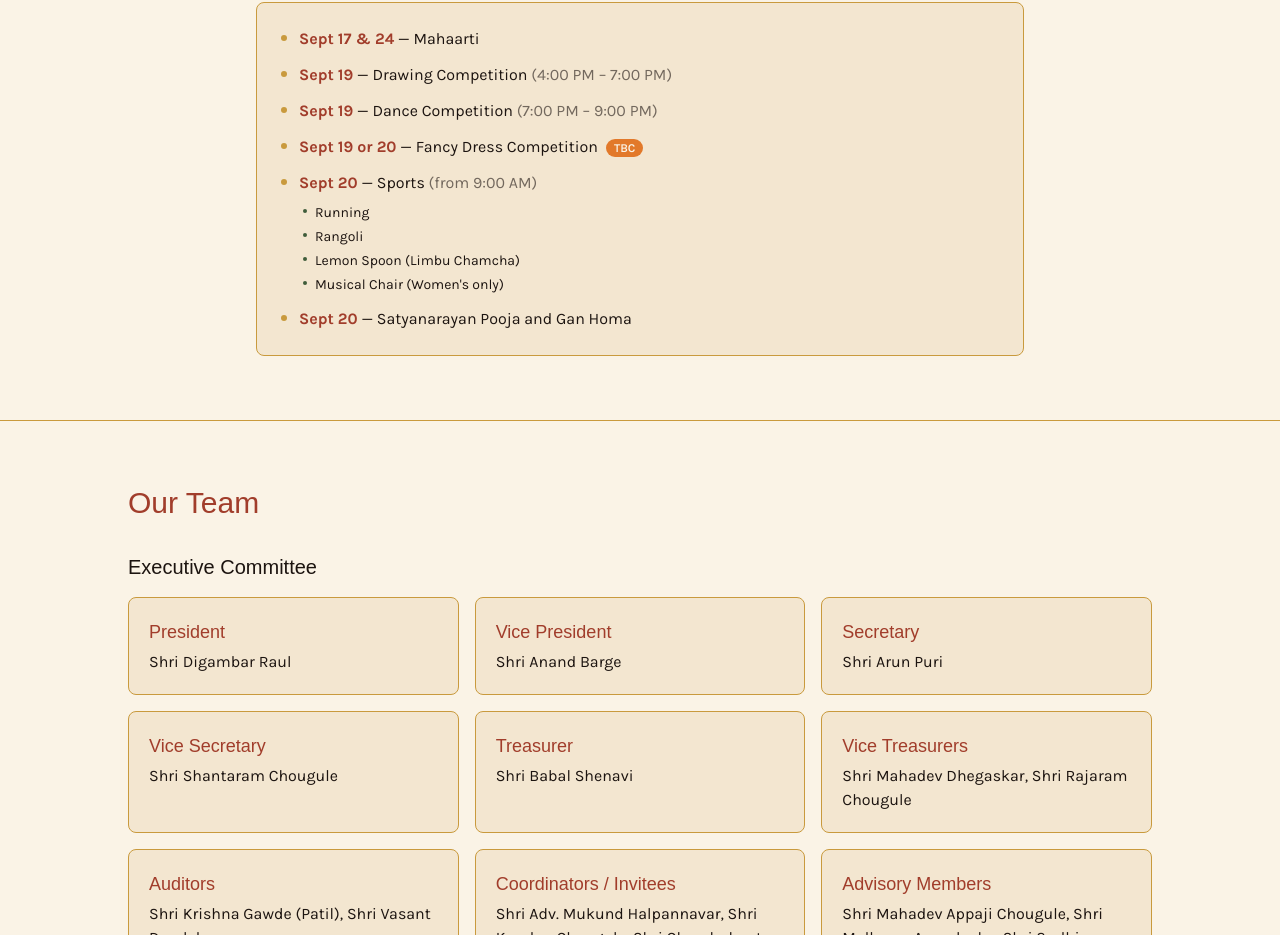
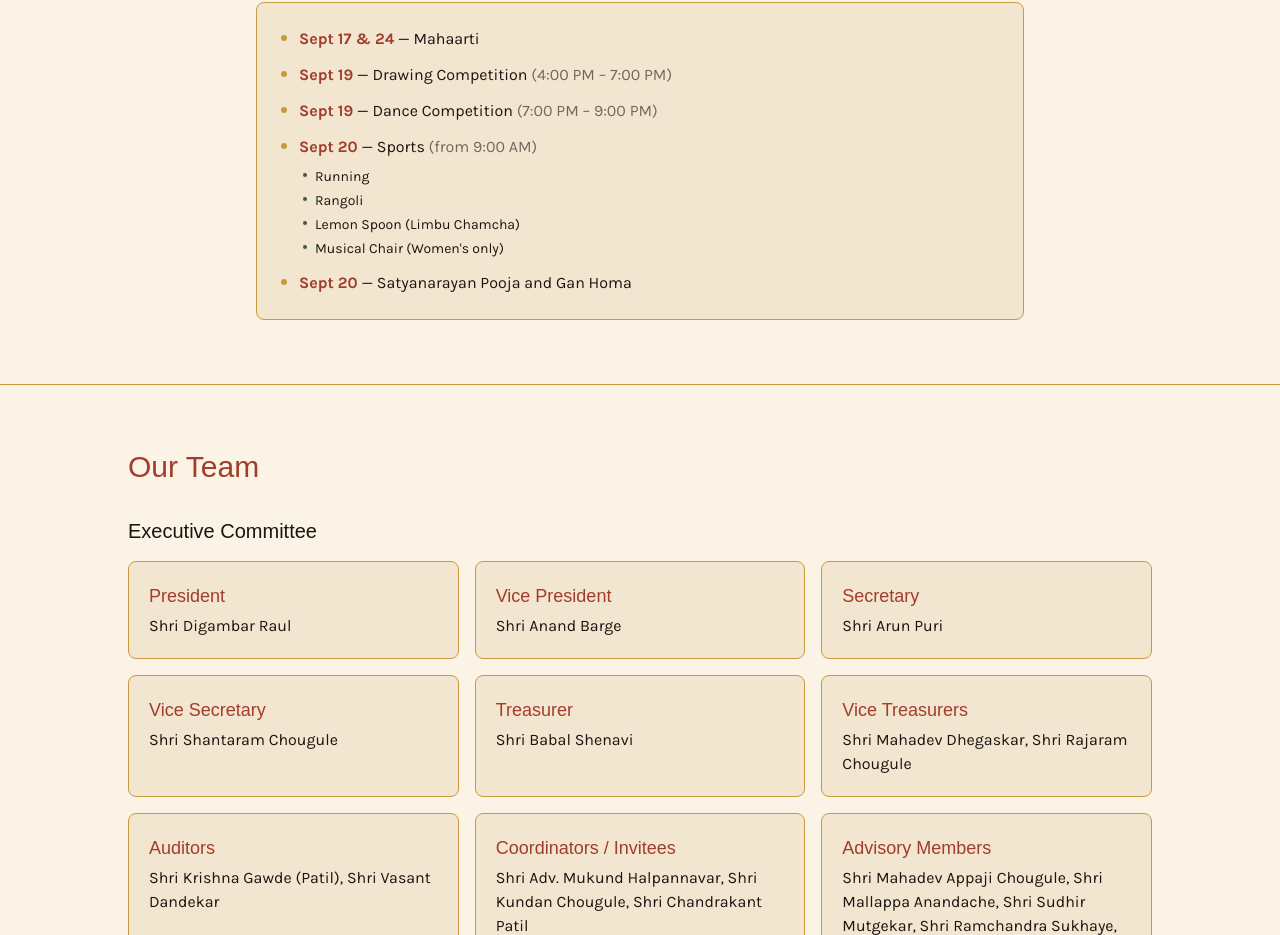
Before and after one commit to AkashPuri-07/ganeshotsav-website, a Next.js app: page / in a window 1280 px wide. Shown: the part 3293-4228 px from the top of the page. Built offline with nearby package versions, Linux system fonts and the light colour scheme; a web font is replaced by a local one.

Commit message:
Remove Fancy Dress Competition from schedule
Co-Authored-By: Claude Sonnet 5 <noreply@anthropic.com>

```diff
--- a/src/data/schedule.ts
+++ b/src/data/schedule.ts
@@ -18,7 +18,6 @@ export const scheduleEvents: ScheduleEvent[] = [
     event: "Dance Competition",
     time: "7:00 PM – 9:00 PM",
   },
-  { date: "Sept 19 or 20", event: "Fancy Dress Competition", tbc: true },
   {
     date: "Sept 20",
     event: "Sports",
```
